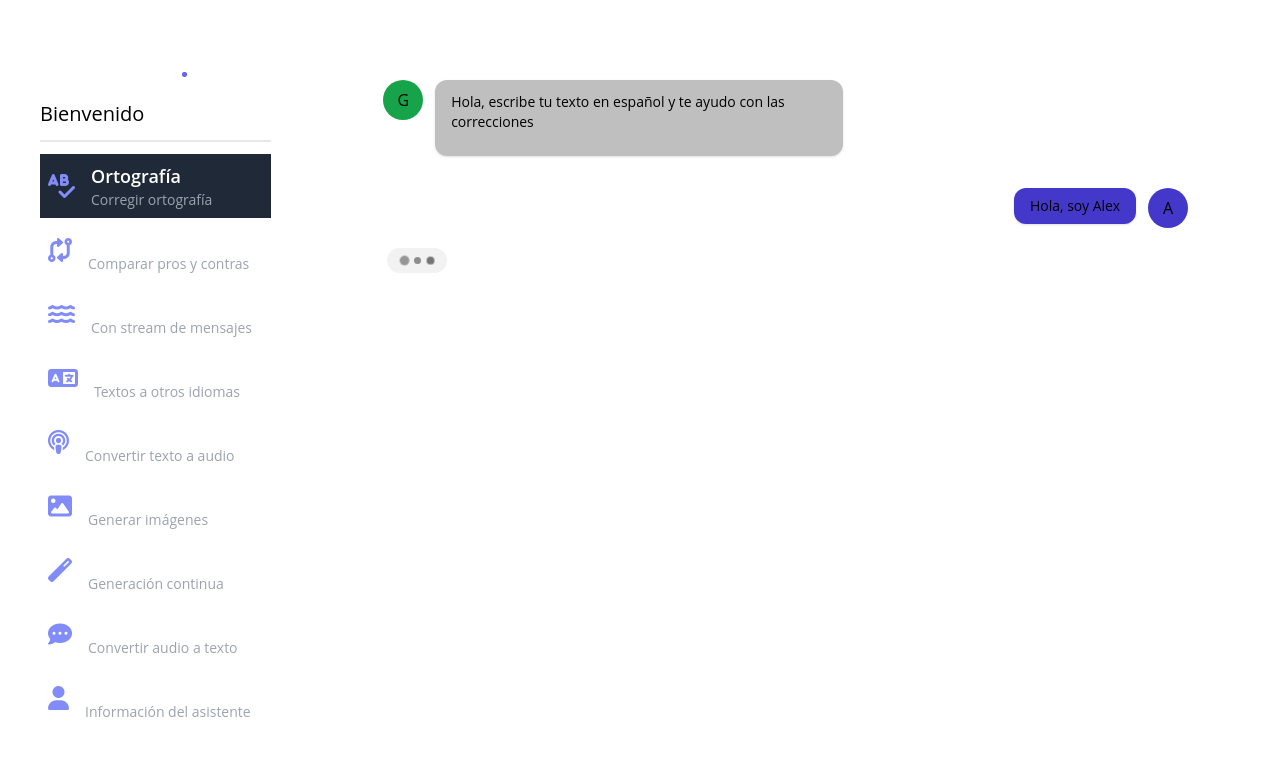
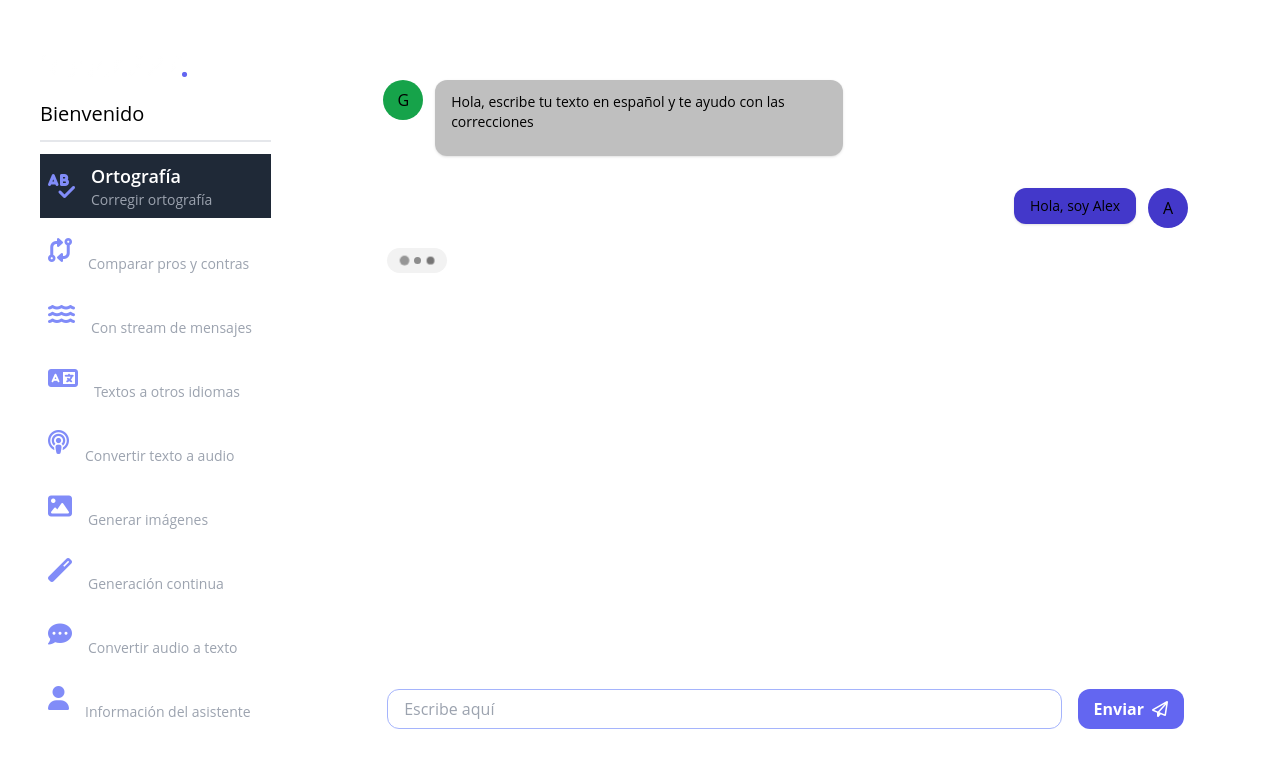
Before and after one commit to alexdevrr05/react-gpt, a React (Vite) app: page /orthography in a window 1280 px wide. Shown: the top 768 px of the page. Built offline with nearby package versions, Linux system fonts and the light colour scheme.

Commit message:
Add TextMessageBox component to OrthographyPage

```diff
--- /dev/null
+++ b/src/presentation/components/chat-inputs-boxes/TextMessageBox.tsx
@@ -0,0 +1,55 @@
+import { FormEvent, useState } from 'react';
+
+interface Props {
+  onSendMessage: (message: string) => void;
+  placeholder?: string;
+  disableCorrections?: boolean;
+}
+
+export const TextMessageBox = ({
+  onSendMessage,
+  placeholder = '',
+  disableCorrections = false,
+}: Props) => {
+  const [message, setMessage] = useState('');
+
+  const handleSendMessage = (event: FormEvent<HTMLFormElement>) => {
+    event.preventDefault();
+
+    if (message.trim().length === 0) return;
+
+    onSendMessage(message);
+    setMessage('');
+  };
+
+  return (
+    <form
+      className='flex flex-row items-center h-16 rounded-xl bg-white w-full px-4'
+      onSubmit={handleSendMessage}
+    >
+      <div className='flex-grow'>
+        <div className='relative w-full'>
+          <input
+            type='text'
+            autoFocus
+            name='message'
+            className='bg-white flex w-full border rounded-xl text-gray-800 focus:outline-none focus:border-indigo-300 pl-4 h-10'
+            placeholder={placeholder}
+            autoComplete={disableCorrections ? 'on' : 'of'}
+            autoCorrect={disableCorrections ? 'on' : 'of'}
+            spellCheck={disableCorrections ? 'true' : 'false'}
+            value={message}
+            onChange={(e) => setMessage(e.target.value)}
+          />
+        </div>
+      </div>
+
+      <div className='ml-4'>
+        <button className='btn-primary'>
+          <span className='mr-2'>Enviar</span>
+          <i className='fa-regular fa-paper-plane'></i>
+        </button>
+      </div>
+    </form>
+  );
+};
--- a/src/presentation/components/index.ts
+++ b/src/presentation/components/index.ts
@@ -2,3 +2,4 @@
 export * from './chat-bubbles/GptMessage';
 export * from './chat-bubbles/MyMessage';
 export * from './loaders/TypingLoader';
+export * from './chat-inputs-boxes/TextMessageBox';
--- a/src/presentation/pages/orthography/OrthographyPage.tsx
+++ b/src/presentation/pages/orthography/OrthographyPage.tsx
@@ -1,4 +1,9 @@
-import { GptMessage, MyMessage, TypingLoader } from '../../components';
+import {
+  GptMessage,
+  MyMessage,
+  TextMessageBox,
+  TypingLoader,
+} from '../../components';
 
 export const OrthographyPage = () => {
   return (
@@ -13,6 +18,12 @@
           <TypingLoader className='fade-in' />
         </div>
       </div>
+
+      <TextMessageBox
+        onSendMessage={(message) => console.log('mi mensaje: ', message)}
+        placeholder='Escribe aquí'
+        disableCorrections
+      />
     </div>
   );
 };
```
